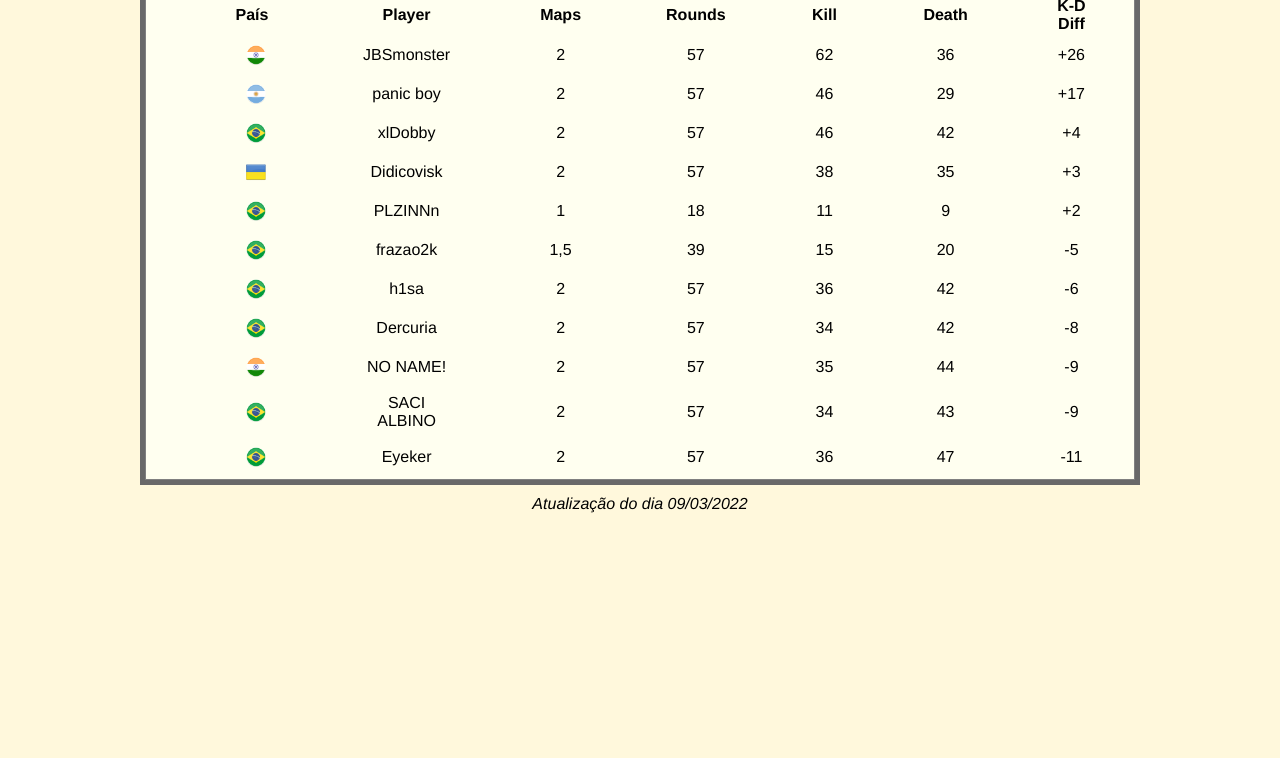
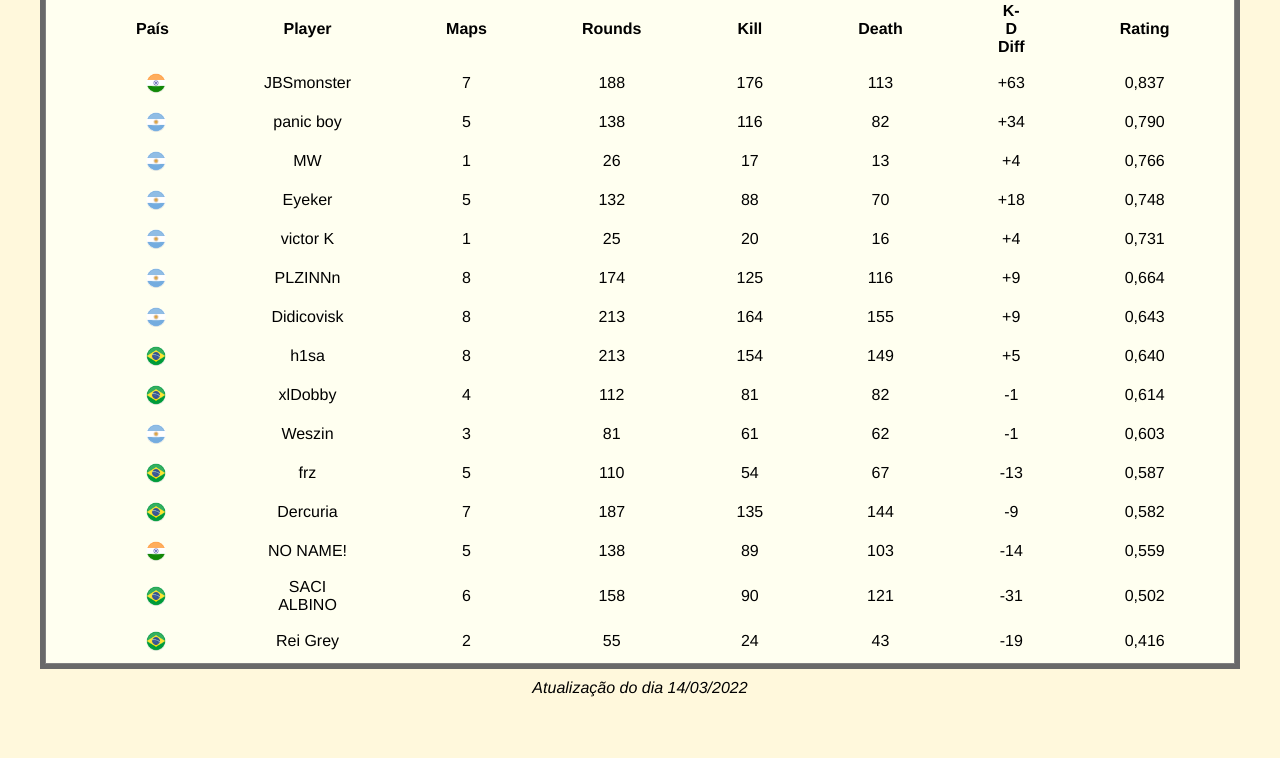
Before and after one commit to gusthavo7/mixcsgo, a plain HTML site: page index.html in a window 1280 px wide. Shown: the part 42-800 px from the top of the page. Drawn offline with Linux system fonts and the light colour scheme.

Commit message:
atualização

```diff
--- a/index.html
+++ b/index.html
@@ -33,122 +33,177 @@
                     <th>Kill</th>
                     <th>Death</th>
                     <th>K-D Diff</th>
+                    <th>Rating</th>
                 </thead>
 
                 <tbody class="row">
                     <tr class="even">
                         <td><img src="../mixcsgo/images/india.png"></td>
                         <td><a href="https://steamcommunity.com/profiles/76561198405422934">JBSmonster</a></td>
-                        <td>2</td>
-                        <td>57</td>
-                        <td>62</td>
-                        <td>36</td>
-                        <td>+26</td>
+                        <td>7</td>
+                        <td>188</td>
+                        <td>176</td>
+                        <td>113</td>
+                        <td>+63</td>
+                        <td>0,837</td>
                     </tr>
                     <tr class="even">
                         <td><img src="../mixcsgo/images/argentina.png"></td>
                         <td><a href="https://steamcommunity.com/id/gusthavin/">panic boy</a></a></td>
-                        <td>2</td>
-                        <td>57</td>
-                        <td>46</td>
-                        <td>29</td>
-                        <td>+17</td>
+                        <td>5</td>
+                        <td>138</td>
+                        <td>116</td>
+                        <td>82</td>
+                        <td>+34</td>
+                        <td>0,790</td>
+                    </tr>
+
+                    <tr class="even">
+                        <td><img src="../mixcsgo/images/argentina.png"></td>
+                        <td><a href="https://steamcommunity.com">MW</a></a></td>
+                        <td>1</td>
+                        <td>26</td>
+                        <td>17</td>
+                        <td>13</td>
+                        <td>+4</td>
+                        <td>0,766</td>
+                    </tr>
+
+                    <tr class="even">
+                        <td><img src="../mixcsgo/images/argentina.png"></td>
+                        <td><a href="https://steamcommunity.com/id/vsilva27">Eyeker</a></a></td>
+                        <td>5</td>
+                        <td>132</td>
+                        <td>88</td>
+                        <td>70</td>
+                        <td>+18</td>
+                        <td>0,748</td>
+                    </tr>
+
+                    <tr class="even">
+                        <td><img src="../mixcsgo/images/argentina.png"></td>
+                        <td><a href="https://steamcommunity.com">victor K</a></a></td>
+                        <td>1</td>
+                        <td>25</td>
+                        <td>20</td>
+                        <td>16</td>
+                        <td>+4</td>
+                        <td>0,731</td>
+                    </tr>
+
+                    <tr class="even">
+                        <td><img src="../mixcsgo/images/argentina.png"></td>
+                        <td><a href="https://steamcommunity.com/profiles/76561199086508964">PLZINNn</a></a></td>
+                        <td>8</td>
+                        <td>174</td>
+                        <td>125</td>
+                        <td>116</td>
+                        <td>+9</td>
+                        <td>0,664</td>
+                    </tr>
+
+                    <tr class="even">
+                        <td><img src="../mixcsgo/images/argentina.png"></td>
+                        <td><a href="https://steamcommunity.com/id/didicosmurf">Didicovisk</a></a></td>
+                        <td>8</td>
+                        <td>213</td>
+                        <td>164</td>
+                        <td>155</td>
+                        <td>+9</td>
+                        <td>0,643</td>
                     </tr>
                     <tr class="even">
                         <td><img src="../mixcsgo/images/brazil.png"></td>
-                        <td><a href="https://steamcommunity.com/id/kleitonls2">xlDobby</a></td>
-                        <td>2</td>
-                        <td>57</td>
-                        <td>46</td>
-                        <td>42</td>
-                        <td>+4</td>
-                    </tr>
-
-                    <tr class="even">
-                        <td><img src="../mixcsgo/images/ukraine.png"></td>
-                        <td><a href="https://steamcommunity.com/id/didicosmurf">Didicovisk</a></td>
-                        <td>2</td>
-                        <td>57</td>
-                        <td>38</td>
-                        <td>35</td>
-                        <td>+3</td>
+                        <td><a href="https://steamcommunity.com/id/gfrazao">h1sa</a></td>
+                        <td>8</td>
+                        <td>213</td>
+                        <td>154</td>
+                        <td>149</td>
+                        <td>+5</td>
+                        <td>0,640</td>
                     </tr>
 
 
                     <tr class="even">
                         <td><img src="../mixcsgo/images/brazil.png"></td>
-                        <td><a href="https://steamcommunity.com/profiles/76561199086508964">PLZINNn</a></td>
-                        <td>1</td>
-                        <td>18</td>
-                        <td>11</td>
-                        <td>9</td>
-                        <td>+2</td>
+                        <td><a href="https://steamcommunity.com/id/kleitonls2">xlDobby</a></td>
+                        <td>4</td>
+                        <td>112</td>
+                        <td>81</td>
+                        <td>82</td>
+                        <td>-1</td>
+                        <td>0,614</td>
                     </tr>
 
 
                     <tr class="even">
-                        <td><img src="../mixcsgo/images/brazil.png"></td>
-                        <td><a href="https://steamcommunity.com/id/frazaoftw">frazao2k</a></td>
-                        <td>1,5</td>
-                        <td>39</td>
-                        <td>15</td>
-                        <td>20</td>
-                        <td>-5</td>
+                        <td><img src="../mixcsgo/images/argentina.png"></td>
+                        <td><a href="https://steamcommunity.com">Weszin</a></a></td>
+                        <td>3</td>
+                        <td>81</td>
+                        <td>61</td>
+                        <td>62</td>
+                        <td>-1</td>
+                        <td>0,603</td>
                     </tr>
-
 
                     <tr class="even">
                         <td><img src="../mixcsgo/images/brazil.png"></td>
-                        <td><a href="https://steamcommunity.com/id/gfrazao">h1sa</a></td>
-                        <td>2</td>
-                        <td>57</td>
-                        <td>36</td>
-                        <td>42</td>
-                        <td>-6</td>
+                        <td><a href="https://steamcommunity.com/id/frazaoftw">frz</a></td>
+                        <td>5</td>
+                        <td>110</td>
+                        <td>54</td>
+                        <td>67</td>
+                        <td>-13</td>
+                        <td>0,587</td>
                     </tr>
 
 
                     <tr class="even">
                         <td><img src="../mixcsgo/images/brazil.png"></td>
                         <td><a href="https://steamcommunity.com/profiles/76561198350499847">Dercuria</a></td>
-                        <td>2</td>
-                        <td>57</td>
-                        <td>34</td>
-                        <td>42</td>
-                        <td>-8</td>
+                        <td>7</td>
+                        <td>187</td>
+                        <td>135</td>
+                        <td>144</td>
+                        <td>-9</td>
+                        <td>0,582</td>
                     </tr>
 
 
                     <tr class="even">
                         <td><img src="../mixcsgo/images/india.png"></td>
                         <td><a href="https://steamcommunity.com/profiles/76561198162838884">NO NAME!</a></td>
-                        <td>2</td>
-                        <td>57</td>
-                        <td>35</td>
-                        <td>44</td>
-                        <td>-9</td>
+                        <td>5</td>
+                        <td>138</td>
+                        <td>89</td>
+                        <td>103</td>
+                        <td>-14</td>
+                        <td>0,559</td>
                     </tr>
 
 
                     <tr class="even">
                         <td><img src="../mixcsgo/images/brazil.png"></td>
                         <td><a href="https://steamcommunity.com/profiles/76561198841819644">SACI ALBINO</a></td>
-                        <td>2</td>
-                        <td>57</td>
-                        <td>34</td>
-                        <td>43</td>
-                        <td>-9</td>
+                        <td>6</td>
+                        <td>158</td>
+                        <td>90</td>
+                        <td>121</td>
+                        <td>-31</td>
+                        <td>0,502</td>
                     </tr>
 
 
                     <tr class="even">
                         <td><img src="../mixcsgo/images/brazil.png"></td>
-                        <td><a href="https://steamcommunity.com/id/vsilva27">Eyeker</a></td>
+                        <td><a href="https://steamcommunity.com">Rei Grey</a></td>
                         <td>2</td>
-                        <td>57</td>
-                        <td>36</td>
-                        <td>47</td>
-                        <td>-11</td>
+                        <td>55</td>
+                        <td>24</td>
+                        <td>43</td>
+                        <td>-19</td>
+                        <td>0,416</td>
                     </tr>
                 </tbody>
 
@@ -161,7 +216,7 @@
     </section>
 
     <footer>
-       Atualização do dia 09/03/2022
+       Atualização do dia 14/03/2022
     </footer>
             </div>
 </body>
--- a/style/style.css
+++ b/style/style.css
@@ -22,7 +22,7 @@ a{
     color: black;
 }
 .container{
-    max-width: 1000px;
+    max-width: 1200px;
     margin: auto;
 
 
@@ -40,6 +40,8 @@ header{
     font-size: 20px
 
 }
+
+
 
 img{
 
@@ -79,8 +81,11 @@ li{
     display: inline-block;
     margin-right: 15px;
 }
-.ranking{
-    margin: auto;
+
+
+th{
+    padding: 5px;
+    margin: 5px;
 
 }
 
```
